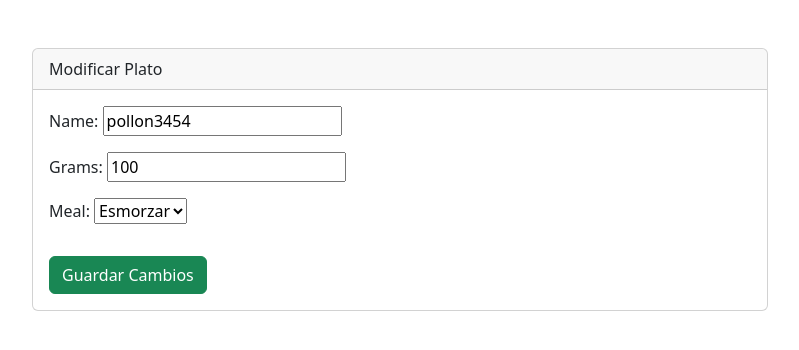
After one commit to RaulFilip16/FoodAndNutrition, a Django app: page /modificar-plato/25/ in a window 1280 px wide. The commit adds this page. Shown: the top 350 px of the page, without its empty margins (240-1039 px from the left). Run offline with Django 5.2, Linux system fonts and the light colour scheme; data comes from the database, SQL or seed files in the repository.

Commit message:
create, add, modify i delete instances

```diff
--- a/test1/app/forms.py
+++ b/test1/app/forms.py
@@ -1,15 +1,15 @@
 
 from django import forms
-from .models import Dish, Meal, Ingredients
+from .models import Dish, Meal
 
 
 class DishForm(forms.ModelForm):
     class Meta:
         model = Dish
-        fields = ['name', 'meal', 'ingredients']
+        fields = ['name','grams', 'meal']
 
 
     def __init__(self, *args, **kwargs):
+        all_meals = Meal.objects.all()
         super(DishForm, self).__init__(*args, **kwargs)
-        self.fields['meal'].queryset = Meal.objects.all()
-        self.fields['ingredients'].queryset = Ingredients.objects.all()
+        self.fields['meal'].queryset = all_meals
--- a/test1/app/models.py
+++ b/test1/app/models.py
@@ -3,29 +3,27 @@ from datetime import datetime
 from django.db import models
 
 
-# Create your models here.
-
-
 class Meal(models.Model):
-    MEALS = [('Esmorzar', 'Esmorzar'),
-             ('Dinar', 'Dinar'),
-             ('Berenar', 'Berenar'),
-             ('Sopar', 'Sopar'),
-             ('Altres', 'Altres')]
+    MEALS = [
+        ('Esmorzar', 'Esmorzar'),
+        ('Dinar', 'Dinar'),
+        ('Berenar', 'Berenar'),
+        ('Sopar', 'Sopar'),
+        ('Altres', 'Altres')
+    ]
 
     name = models.CharField(max_length=20, choices=MEALS, unique=True)
-    time = models.TimeField()
-
 
     def __str__(self):
-        return f"{self.name} | {self.time}"
+        return self.name
 
 
 class Dish(models.Model):
     name = models.CharField(max_length=30)
     ingredients = models.ForeignKey('Ingredients', null=True, on_delete=models.CASCADE)
-    meal = models.ForeignKey('Meal', null=True, on_delete=models.CASCADE)
+    meal = models.ForeignKey(Meal, null=True, on_delete=models.CASCADE)
     date = models.DateField(default=datetime.now)
+    grams = models.IntegerField(default=100)
     def __str__(self):
         return self.name
 
--- a/test1/app/urls.py
+++ b/test1/app/urls.py
@@ -8,5 +8,7 @@ urlpatterns = [
     path('', home_noacc),
     path('home/', home),
     path('seleccionar-dia/',seleccionar_dia, name='seleccionar_dia'),
+    path('eliminar-plato/<int:plato_id>/',eliminar_plato, name='eliminar_plato'),
+    path('modificar-plato/<int:plato_id>/', views.modificar_plato, name='modificar_plato'),
 
 ]
--- a/test1/app/views.py
+++ b/test1/app/views.py
@@ -1,7 +1,8 @@
 from datetime import datetime, timedelta
 
-from django.shortcuts import render, redirect
+from django.shortcuts import render, redirect, get_object_or_404
 from django.http import JsonResponse
+from django.urls import reverse
 from django.views.generic import CreateView
 
 from .models import *
@@ -24,36 +25,46 @@ def home_noacc(request):
 
 
 def seleccionar_dia(request):
-    # Obtenemos la fecha actual o la fecha proporcionada en la consulta
     if 'date' in request.GET:
         current_date = datetime.strptime(request.GET['date'], '%Y-%m-%d').date()
     else:
         current_date = datetime.now().date()
-
-    # Calculamos las fechas anterior y siguiente
     previous_date = current_date - timedelta(days=1)
     next_date = current_date + timedelta(days=1)
-
-    # Filtramos los platos por la fecha actual
     platos = Dish.objects.filter(date=current_date)
 
-    # Si el método de la solicitud es POST, procesamos el formulario
     if request.method == 'POST':
         form = DishForm(request.POST)
-        # Si el formulario es válido, guardamos el nuevo Dish
         if form.is_valid():
+            form.instance.date = current_date
             form.save()
-            # Redirigimos al usuario de nuevo a la misma página
-            return redirect('seleccionar_dia')
+            return redirect(reverse('seleccionar_dia') + f'?date={current_date}')
     else:
-        # Si la solicitud no es POST, creamos una instancia del formulario
         form = DishForm()
 
-    # Renderizamos el template con el formulario, las fechas y los platos
     return render(request, 'seleccionar_dia.html', {
         'form': form,
         'current_date': current_date,
         'previous_date': previous_date,
         'next_date': next_date,
-        'platos': platos,  # Pasamos los platos al template
+        'platos': platos,
     })
+def eliminar_plato(request, plato_id):
+    plato = get_object_or_404(Dish, id=plato_id)
+    if request.method == 'POST':
+        plato.delete()
+        return redirect(reverse('seleccionar_dia') + f'?date={plato.date}')
+    return render(request, 'eliminar_plato.html', {'plato': plato})
+
+
+def modificar_plato(request, plato_id):
+    plato = get_object_or_404(Dish, id=plato_id)
+    if request.method == 'POST':
+        form = DishForm(request.POST, instance=plato)
+        if form.is_valid():
+            form.save()
+            return redirect(reverse('seleccionar_dia') + f'?date={plato.date}')
+    else:
+        form = DishForm(instance=plato)
+
+    return render(request, 'modificar_plato.html', {'form': form, 'plato': plato})
--- a/test1/templates/base.html
+++ b/test1/templates/base.html
@@ -62,5 +62,6 @@
     <div id="footer">
         {% block footer %}{% endblock %}
     </div>
+</div>
 </body>
 </html>
--- /dev/null
+++ b/test1/templates/modificar_plato.html
@@ -0,0 +1,20 @@
+{% extends 'base.html' %}
+
+{% block content %}
+<div class="container mt-5">
+    <div class="row justify-content-center">
+        <div class="col-md-8">
+            <div class="card">
+                <div class="card-header">Modificar Plato</div>
+                <div class="card-body">
+                    <form method="post">
+                        {% csrf_token %}
+                        {{ form.as_p }}
+                        <button type="submit" class="btn btn-success mt-3">Guardar Cambios</button>
+                    </form>
+                </div>
+            </div>
+        </div>
+    </div>
+</div>
+{% endblock %}
```
Also changed, not shown: test1/templates/eliminar_plato.html (added, +21 -0 lines), test1/templates/seleccionar_dia.html (+62 -14 lines), test1/app/migrations/0019_dish_grams.py (added), test1/app/migrations/0020_remove_meal_time.py (added), test1/db.sqlite3, test1/static/assets/alimentos.jpg (added), test1/static/assets/fondito.jfif (added).
